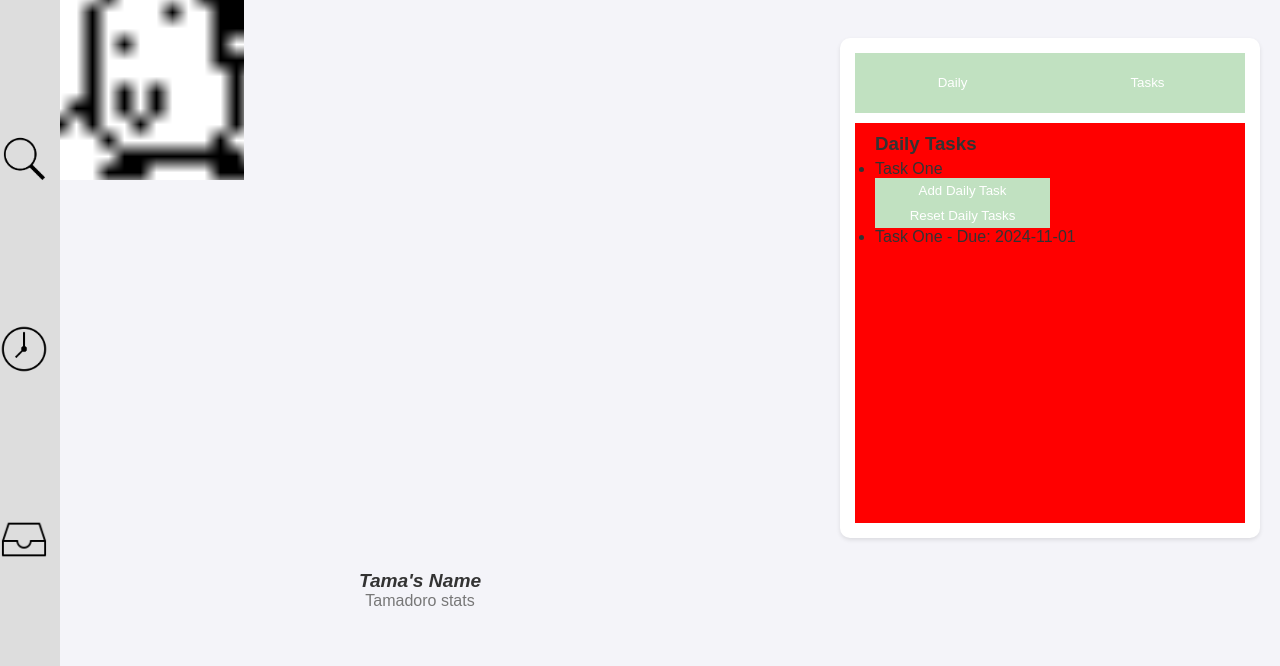
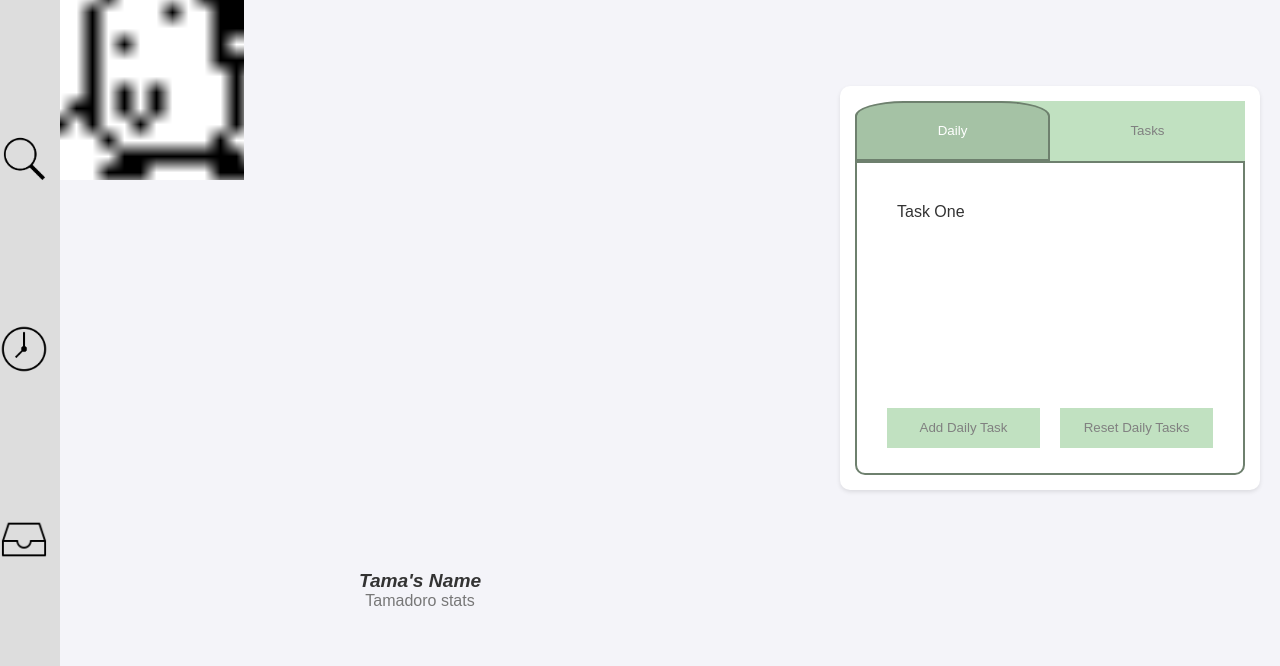
Before and after one commit to mintkick/Pomodoro-Tamagotchi-main, a plain HTML site: page frontend.html in a window 1280 px wide. Shown: the part 134-800 px from the top of the page. Drawn offline with Linux system fonts and the light colour scheme; files whose address does not match are found by name.

Commit message:
formatted the buttons and outside

```diff
--- a/frontend.html
+++ b/frontend.html
@@ -25,42 +25,42 @@
         <p class="pet-stats">Tamadoro stats</p>
       </section>
 
+
+
+
+
       <!-- Task List Section -->
       <section class="task-section">
         <!-- Tabs for Daily and Task sections -->
         <div class="tabs">
-          <button class="single-tab" id="daily-tab" onclick="showSection('daily')">Daily</button>
+          <button class="single-tab  clicked" id="daily-tab" onclick="showSection('daily')">Daily</button>
           <button class="single-tab" id="task-tab" onclick="showSection('tasks')">Tasks</button>
         </div>
 
         <!-- Section for Daily Tasks -->
         <div id="daily-section" class="section">
-            <h3>Daily Tasks</h3>
+          <div class="list-area">
+            <!-- <h3>Daily Tasks</h3> -->
             <ul id="daily-tasks-list">
-                <!-- <li>Task One</li> -->
+                <li>Task One</li>
             </ul>
+
+          </div>
 
           <div class="edit-buttons">
             <button onclick="openModal('daily')">Add Daily Task</button>
             <button onclick="resetDailyTasks()">Reset Daily Tasks</button>
           </div>
-          <!-- <h3>Daily Tasks</h3> -->
-
-          <ul id="tasks-list">
-            <li>Task One</li>
-
-
-          </ul>
-
-
         </div>
 
         <!-- Section for Tasks with Due Dates -->
         <div id="tasks-section" class="section" style="display: none;">
-            <h3>Tasks</h3>
+          <div class="list-area">
+            <h4>Tasks</h4>
             <ul id="tasks-list">
-                <li>Task One - Due Date</li>
+                <!-- <li>Task One - Due Date</li> -->
             </ul>
+          </div>
           <div class="edit-buttons">
             <button onclick="openModal('task')">Add Task</button>
 
--- a/style.css
+++ b/style.css
@@ -65,7 +65,7 @@
 
 button {
     background-color: #C1E1C1;
-    color: white;
+    color: gray;
     padding: 5px 10px;
     border: none;
     cursor: pointer;
@@ -74,6 +74,7 @@
 button:hover {
     background-color: #a5c2a5;
     border: 2px solid #6e806e;
+    color: white;
     /* Make a javascript action to make this setting permanent when selected */
 }
 
@@ -86,14 +87,26 @@
     size: 200px;
 }
 
+span.close-button:hover {
+    cursor: pointer;
+}
+
+
+.edit-buttons {
+    display: flex;
+    justify-content: space-evenly;
+    padding-top: 20px;
+}
+
+.edit-buttons button{
+    height: 40px;
+    margin: 10px;
+}
+
 .modal{
     display: none;
 }
 
-.single-tab:hover{
-    border-top-left-radius: 25%;
-    border-top-right-radius: 25%;
-}
 
 
 
@@ -102,33 +115,59 @@
     border: 2px solid #6e806e;
     border-top-left-radius: 25%;
     border-top-right-radius: 25%;
+    color:white;
 }
 
 .section{
     width: 100%;
-    padding: 10px 20px;
-    background-color: red;
-    height: 400px;
+    padding: 15px 20px 15px 20px;
+    /* background-color: grey; */
+    min-height: 300px;
+    border: 2px solid #6e806e;
+    border-bottom-left-radius: 10px;
+    border-bottom-right-radius: 10px;
 }
 
-.section ul {
+.list-area {
+    width: 100%;
+    min-height: 200px;
+    padding: 15px 20px 15px 20px;
+
+}
+
+.list-area ul {
     text-decoration: none;
     margin: 5px, 10px;
+    list-style:none;
 
 }
+
+.list-area ul li {
+    margin: 10px 0px;
+}
+
+.list-area ul li:hover {
+    background-color: lightgrey;
+}
+
+
 .tabs{
     display: flex;
     justify-content: space-evenly;
     height: 60px;
     width: 100%;
     background-color: #C1E1C1;
-    margin-bottom: 10px;
+    margin-bottom: 0px;
     border-top-left-radius: 25%;
     border-top-right-radius: 25%;
 
 }
 
 
+.single-tab:hover{
+    border-top-left-radius: 25%;
+    border-top-right-radius: 25%;
+}
 
 
 .task-section {
```
Lines whose indentation alone changed are shown as unchanged.
